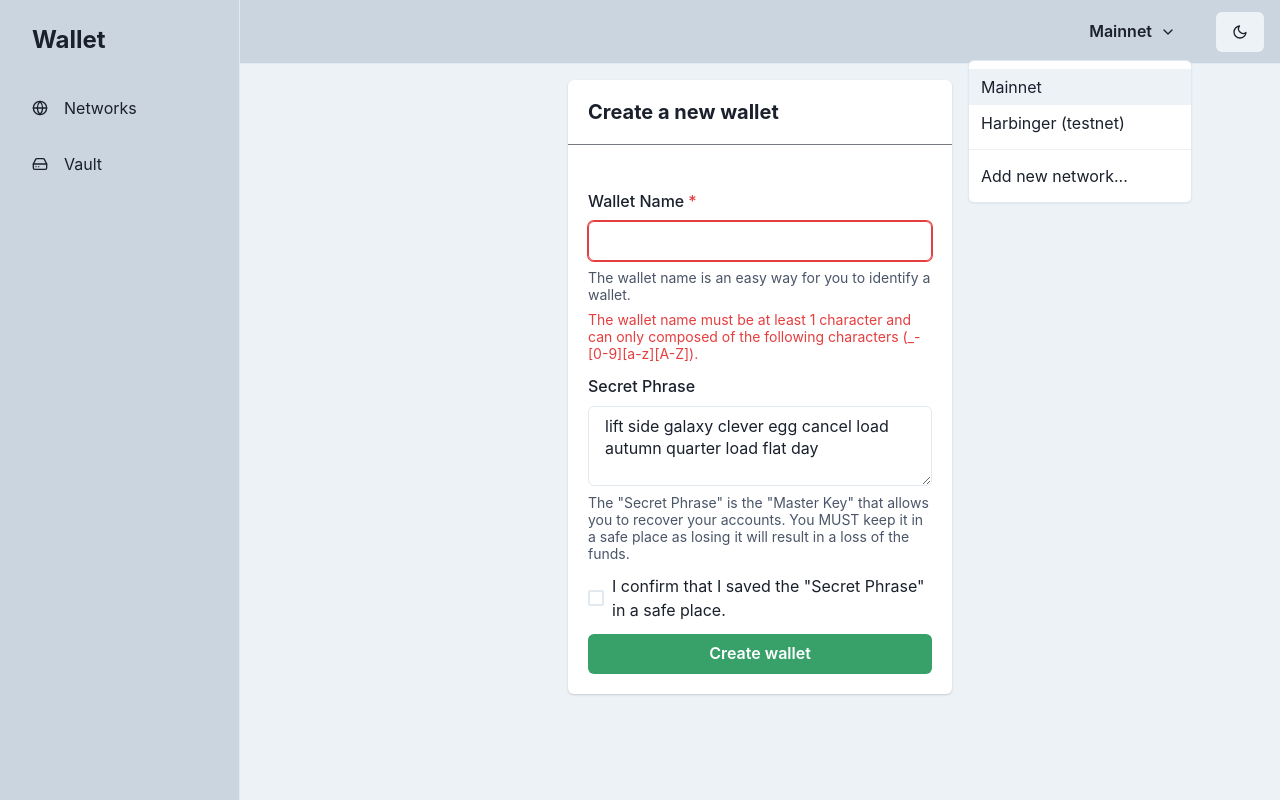
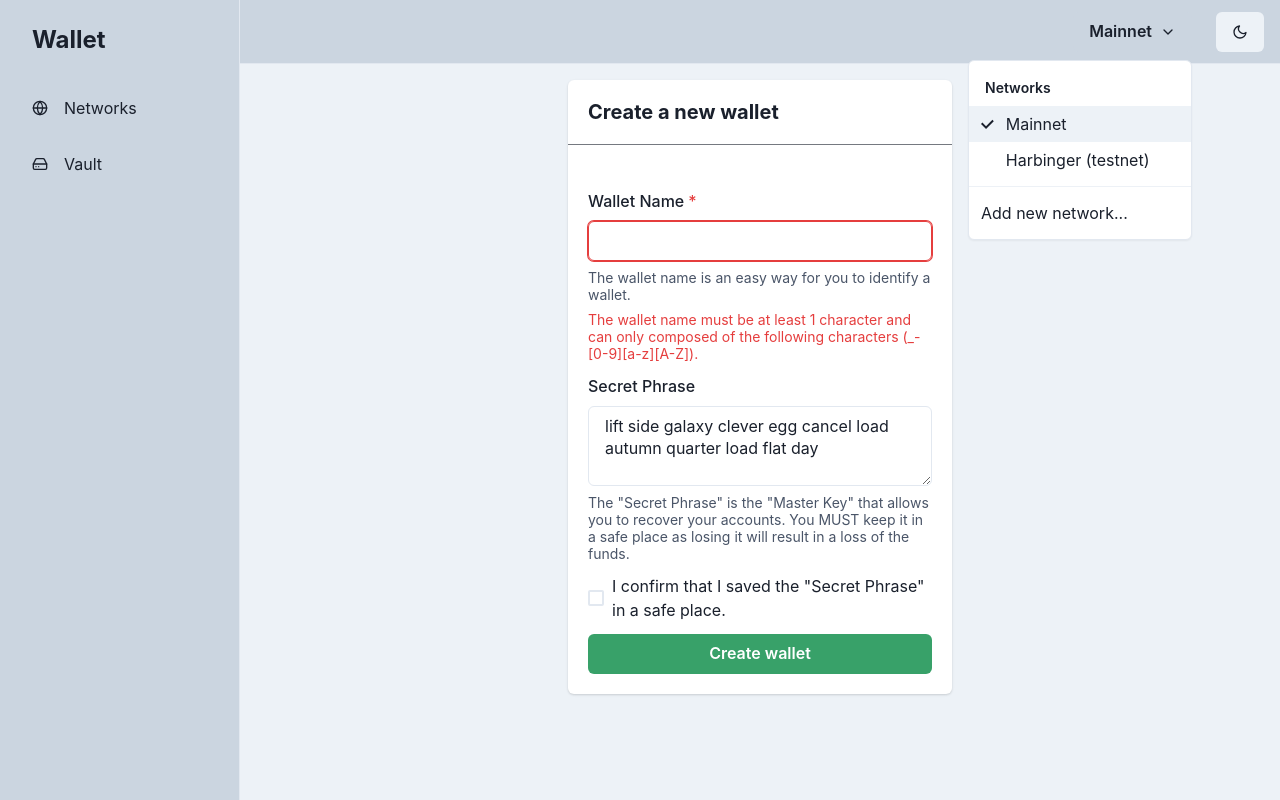
Before and after one commit to roaminro/koinos-wallet, a Next.js app: page /create-wallet in a window 1280 px wide. Both pictures are taken after a click on the button "Mainnet". Built offline with nearby package versions, Linux system fonts and the light colour scheme.

Commit message:
improve network selection feedback

```diff
--- a/components/Sidebar.tsx
+++ b/components/Sidebar.tsx
@@ -21,6 +21,8 @@ import {
   MenuList,
   Button,
   useColorMode,
+  MenuOptionGroup,
+  MenuItemOption,
 } from '@chakra-ui/react'
 import {
   FiHome,
@@ -193,18 +195,25 @@ const MobileNav = ({ onOpen, ...rest }: MobileProps) => {
             {selectedNetwork.name}
           </MenuButton>
           <MenuList>
+            <MenuOptionGroup
+            title='Networks'
+            type='radio'
+            value={selectedNetwork.chainId}
+            >
               {
                 networks.map((network) => (
-                <MenuItem
+                  <MenuItemOption
                     key={network.chainId}
                     onClick={() => selectNetwork(network)}
+                    value={network.chainId}
                   >
                     {network.name}
-                </MenuItem>
+                  </MenuItemOption>
                 ))
               }
               <MenuDivider />
               <MenuItem onClick={() => router.push('/networks')}>Add new network...</MenuItem>
+            </MenuOptionGroup>
           </MenuList>
         </Menu>
         {
```
Lines whose indentation alone changed are shown as unchanged.
